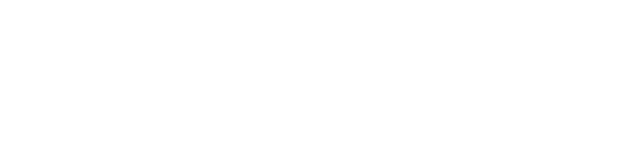
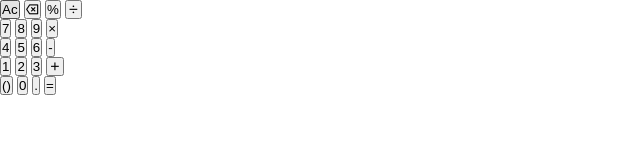
Before and after one commit to HawrehSensei89/calculator-html-css-js, a plain HTML site: page index.html in a window 1280 px wide. Shown: the whole page, without its empty margins (0-640 px from the left). Drawn offline with nearby package versions, Linux system fonts and the light colour scheme.

Commit message:
finished html tags

```diff
--- a/index.html
+++ b/index.html
@@ -11,6 +11,82 @@
 </head>
 
 <body>
+    <div class="container">
+        <div class="Output"></div>
+        <div class="buttons">
+            <section class="culmn-1">
+                <button>
+                    Ac
+                </button>
+                <button>
+                    <i class="ri-delete-back-2-line"></i>
+                </button>
+                <button>
+                    %
+                </button>
+                <button>
+                    <i class="ri-divide-line"></i>
+                </button>
+
+            </section>
+            <section class="culmn-2">
+                <button>
+                    7
+                </button>
+                <button>
+                    8
+                </button>
+                <button>
+                    9
+                </button>
+                <button>
+                    ×
+                </button>
+            </section>
+            <section class="culmn-3">
+                <button>
+                    4
+                </button>
+                <button>
+                    5
+                </button>
+                <button>
+                    6
+                </button>
+                <button>
+                    -
+                </button>
+            </section>
+            <section class="culmn-4">
+                <button>
+                    1
+                </button>
+                <button>
+                    2
+                </button>
+                <button>
+                    3
+                </button>
+                <button>
+                    <i class="ri-add-line"></i>
+                </button>
+            </section>
+            <section>
+                <button>
+                    ()
+                </button>
+                <button>
+                    0
+                </button>
+                <button>
+                    .
+                </button>
+                <button>
+                    =
+                </button>
+            </section>
+        </div>
+    </div>
 
 </body>
 
```
